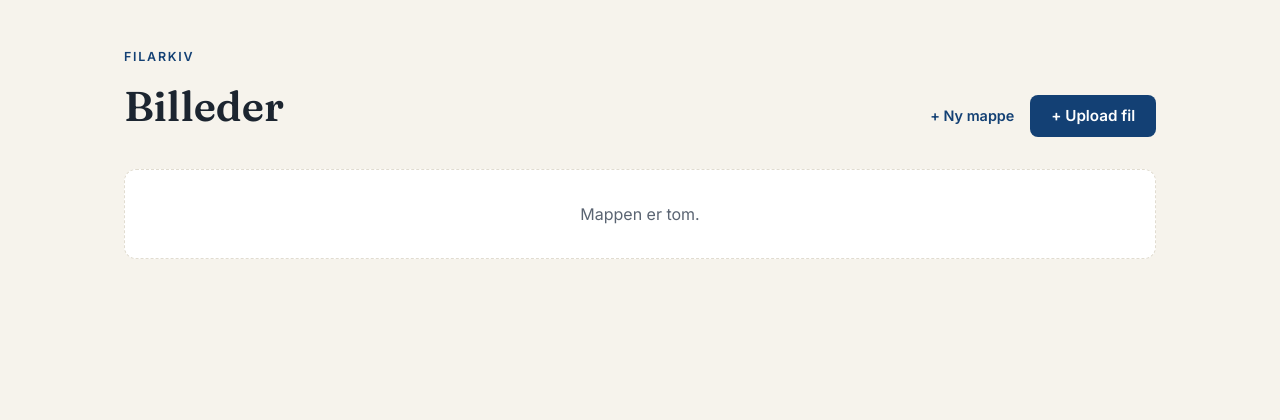
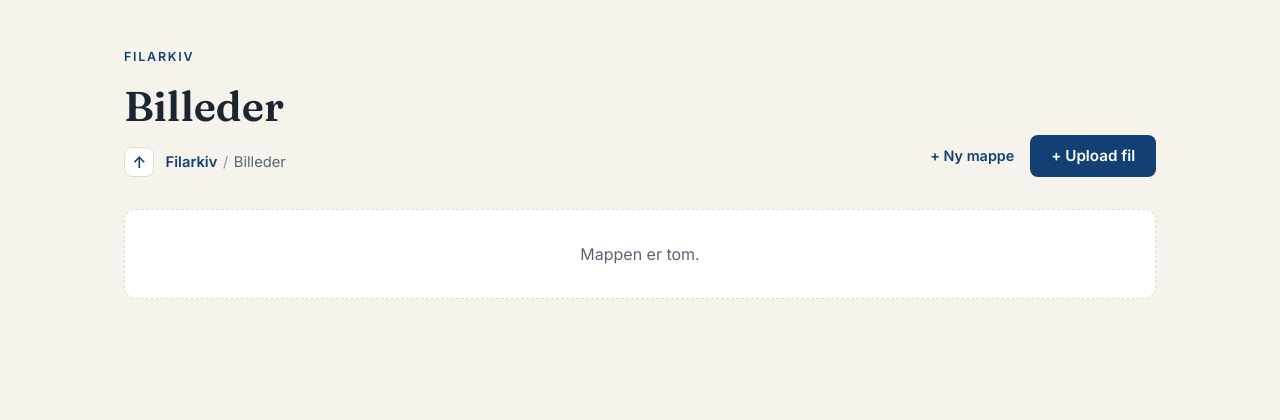
Before and after one commit to ssschoubye/ella-the-boat-webpage, a Django app: page /filarkiv/mappe/1/ in a window 1280 px wide. Shown: the part 69-489 px from the top of the page. Run offline with Django 5.2, Linux system fonts and the light colour scheme; the visitor is signed in with stand-in values (Sample User, id 1); data comes from the database, SQL or seed files in the repository; data that the repository does not hold is empty; some libraries are stand-ins or nearby versions.

Commit message:
filarkiv: clickable folder path under the title, and an up arrow
Every folder above the current one is a link; the current folder is plain text. The arrow goes to the parent folder, or to the archive start from Billeder and Filer.

```diff
--- a/filarkiv/templates/filarkiv/folder_detail.html
+++ b/filarkiv/templates/filarkiv/folder_detail.html
@@ -6,13 +6,17 @@
 {% block content %}
 <section class="page-header page-header--split">
     <div>
-        <nav class="archive__breadcrumbs" aria-label="Mapper">
+        <p class="page-header__eyebrow">Filarkiv</p>
+        <h1>{{ folder.name }}</h1>
+        <nav class="archive__path" aria-label="Sti">
+            <a class="archive__up" href="{% if folder.parent_id %}{% url 'filarkiv_folder' folder.parent_id %}{% else %}{% url 'filarkiv' %}{% endif %}"
+               title="Op en mappe" aria-label="Op en mappe">&uarr;</a>
             <a href="{% url 'filarkiv' %}">Filarkiv</a>
-            {% for crumb in breadcrumbs %}{% if not forloop.last %}
-            <span aria-hidden="true">/</span> <a href="{% url 'filarkiv_folder' crumb.pk %}">{{ crumb.name }}</a>
-            {% endif %}{% endfor %}
+            {% for crumb in breadcrumbs %}
+            <span class="archive__path-sep" aria-hidden="true">/</span>
+            {% if forloop.last %}<span aria-current="page">{{ crumb.name }}</span>{% else %}<a href="{% url 'filarkiv_folder' crumb.pk %}">{{ crumb.name }}</a>{% endif %}
+            {% endfor %}
         </nav>
-        <h1>{{ folder.name }}</h1>
     </div>
     <div class="archive__header-actions">
         <a class="button-secondary" href="{% url 'filarkiv_folder_create' folder.pk %}">+ Ny mappe</a>
--- a/static/css/style.css
+++ b/static/css/style.css
@@ -1374,21 +1374,49 @@ body.event-modal-open {
     margin: 0;
 }
 
-.archive__breadcrumbs {
+.archive__path {
     display: flex;
     flex-wrap: wrap;
-    gap: 0.4rem;
-    margin: 0 0 0.5rem;
-    font-size: 0.78rem;
-    font-weight: 600;
-    letter-spacing: 0.14em;
-    text-transform: uppercase;
+    align-items: center;
+    gap: 0.35rem;
+    margin-top: 0.6rem;
+    font-size: 0.92rem;
+    color: #5a6472;
+}
+
+.archive__path a {
+    color: var(--sea);
+    font-weight: 600;
+    text-decoration: none;
+}
+
+.archive__path a:hover {
+    text-decoration: underline;
+}
+
+.archive__path-sep {
     color: #8a93a0;
 }
 
-.archive__breadcrumbs a {
-    color: var(--sea);
+.archive__path .archive__up {
+    display: inline-flex;
+    align-items: center;
+    justify-content: center;
+    width: 1.9rem;
+    height: 1.9rem;
+    margin-right: 0.35rem;
+    border: 1px solid var(--line);
+    border-radius: 8px;
+    background: #fff;
+    font-size: 1rem;
+    line-height: 1;
+    transition: border-color 0.15s ease, background 0.15s ease;
+}
+
+.archive__path .archive__up:hover {
     text-decoration: none;
+    border-color: var(--sea-light);
+    background: rgba(19, 64, 116, 0.06);
 }
 
 .archive__header-actions {
```
Also changed, not shown: filarkiv/tests.py (+23 -0 lines).
